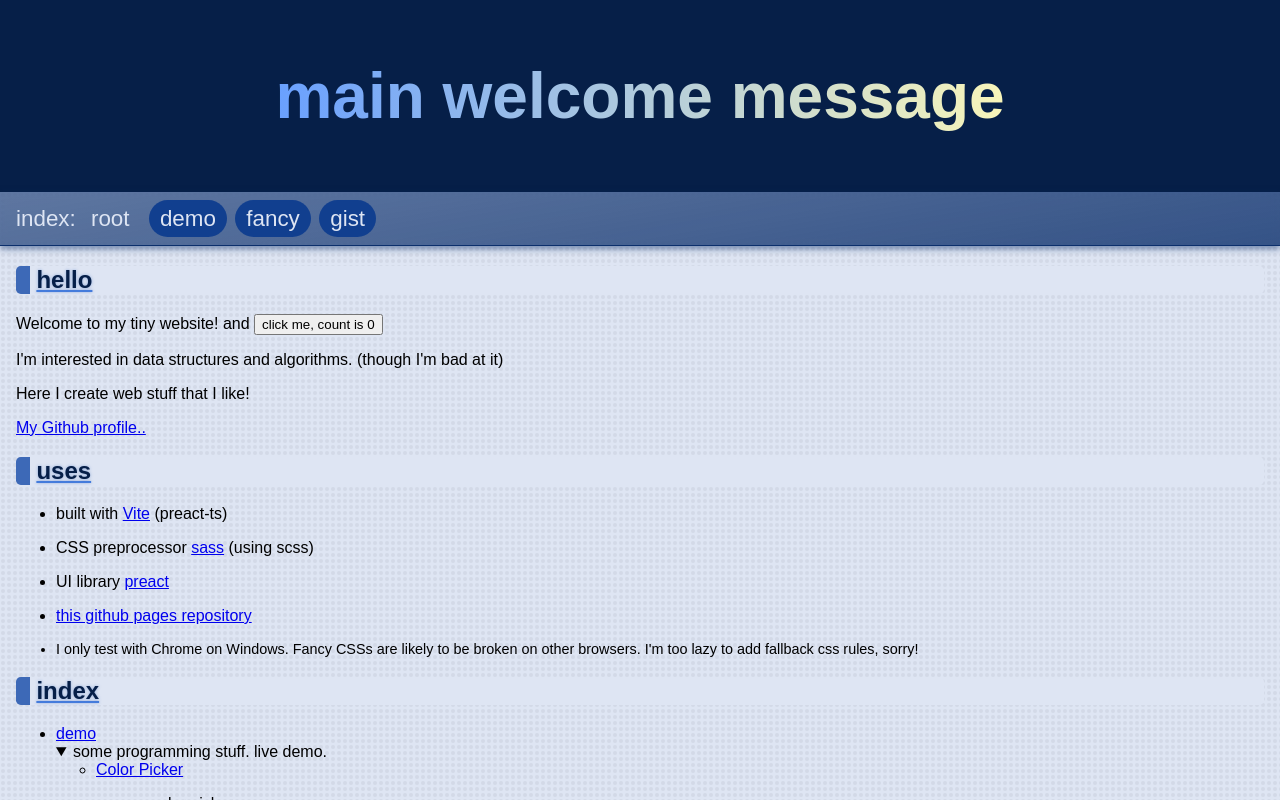
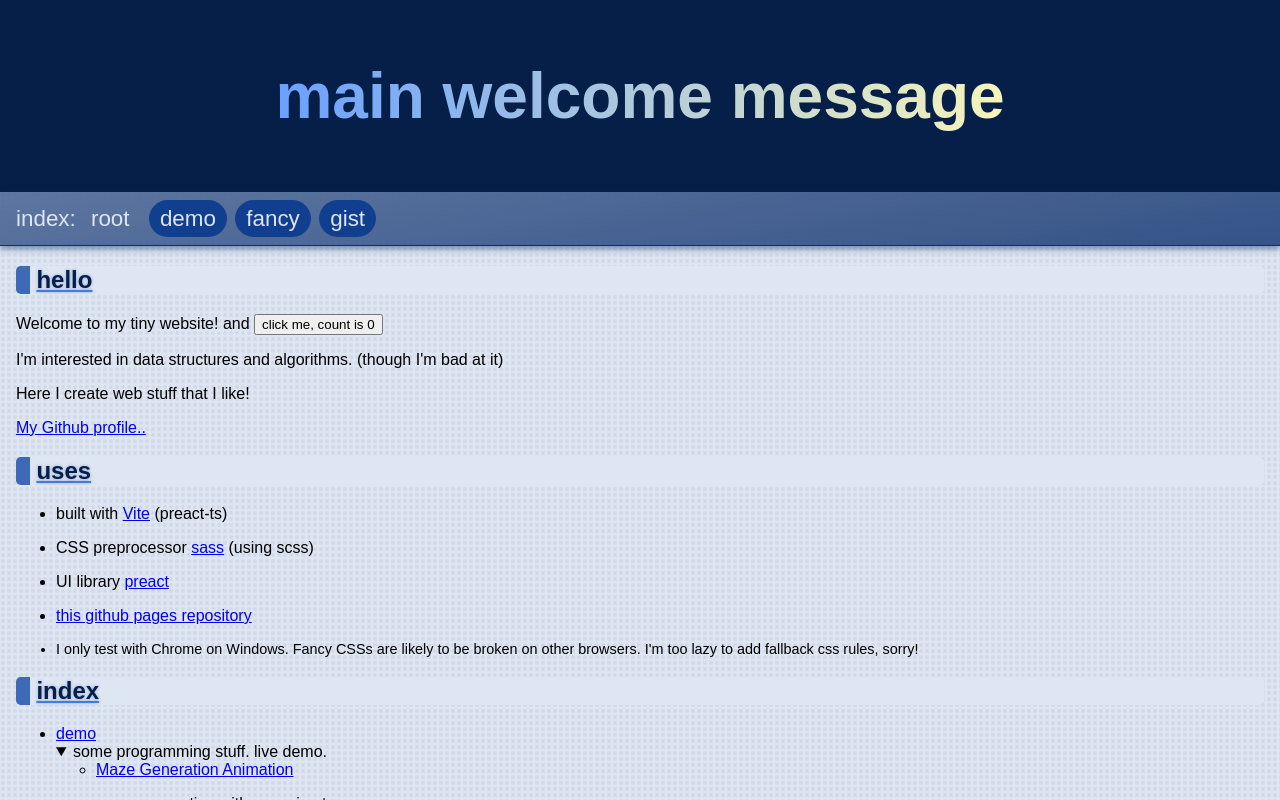
Before and after one commit to halfminami/halfminami.github.io, a Preact app: page / in a window 1280 px wide. Both pictures are taken after a click on the heading "some programming stuff. live demo.". Shown: the top 800 px of the page. Built offline with nearby package versions, Linux system fonts and the light colour scheme.

Commit message:
configure submodule build

```diff
--- a/package.json
+++ b/package.json
@@ -5,7 +5,10 @@
   "type": "module",
   "scripts": {
     "dev": "vite",
-    "build": "tsc && vite build",
+    "build-maze":"npm ci --prefix src/demo/maze-generation-visualization/; npm run build --prefix src/demo/maze-generation-visualization/; mkdir -p public/demo/maze-generation-visualization; mv -f src/demo/maze-generation-visualization/build/* public/demo/maze-generation-visualization",
+    "build-submodule":"npm run build-maze",
+    "build-main":"tsc && vite build",
+    "build": "npm run build-submodule; npm run build-main",
     "preview": "vite preview"
   },
   "dependencies": {
--- a/src/demo/index.tsx
+++ b/src/demo/index.tsx
@@ -7,6 +7,12 @@ export const colorpickerTitle = 'Color Picker';
 function Index() {
   return (
     <ul>
+      <li>
+        <a href="/demo/maze-generation-visualization/index.html">
+          Maze Generation Animation
+        </a>
+        <p>maze generation with spanning tree</p>
+      </li>
       <li>
         <a href="/demo/colorpicker.html">{colorpickerTitle}</a>
         <p>canvas color picker</p>
--- a/tsconfig.json
+++ b/tsconfig.json
@@ -22,5 +22,6 @@
     "noFallthroughCasesInSwitch": true
   },
   "include": ["src"],
+  "exclude": ["src/demo/maze-generation-visualization/**/*"],
   "references": [{ "path": "./tsconfig.node.json" }]
 }
--- a/vite.config.ts
+++ b/vite.config.ts
@@ -1,14 +1,14 @@
-import { defineConfig } from "vite";
-import preact from "@preact/preset-vite";
+import { defineConfig } from 'vite';
+import preact from '@preact/preset-vite';
 
-import { inputs } from "./inputs";
+import { inputs } from './inputs';
 
 // https://vitejs.dev/config/
 export default defineConfig({
   plugins: [preact()],
   build: {
     rollupOptions: {
-      input: inputs,
+      input: { ...inputs },
     },
   },
 });
```
Also changed, not shown: src/fancy/software-landing/coolButton.tsx (+14 -14 lines), 1 other file (tests, documents, lock files or other folders).
